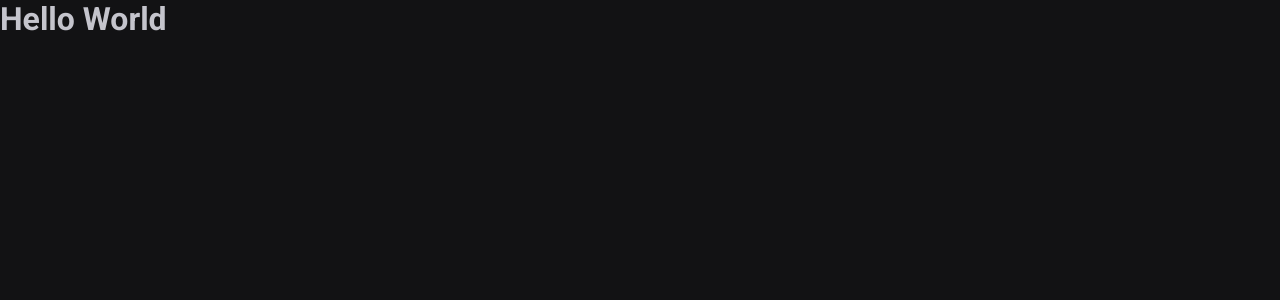
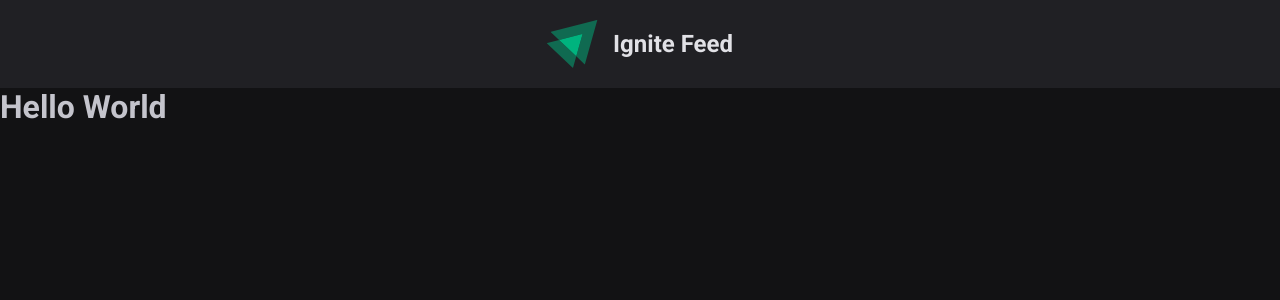
Before and after one commit to juanfariasdev/IG.Feed-social-network, a React (Vite) app: page / in a window 1280 px wide. Shown: the top 300 px of the page. Built offline with nearby package versions, Linux system fonts and the light colour scheme.

Commit message:
feat: ✨Header added

```diff
--- a/src/App.tsx
+++ b/src/App.tsx
@@ -1,9 +1,11 @@
+import { Header } from './components/Header';
 import './styles/global.scss';
 
 function App() {
 
   return (
     <>
+    <Header />
       <h1>Hello World</h1>
     </>
   )
--- /dev/null
+++ b/src/components/Header/Header.module.scss
@@ -0,0 +1,27 @@
+.header {
+    display: flex;
+    justify-content: center;
+    align-items: center;
+
+    background: var(--gray-800);
+
+    padding: 1.25rem 0;
+
+    img {
+        height: 3rem;
+
+        @media(min-width: 250px){
+            margin-right: 15px;
+        }
+    }
+
+    span {
+        color: var(--gray-100);
+        font-weight: 700;
+        font-size: 1.5rem;
+
+        @media(max-width: 250px){
+            display: none;
+        }
+    }
+}
--- /dev/null
+++ b/src/components/Header/index.tsx
@@ -0,0 +1,14 @@
+import styles from './Header.module.scss';
+import IgniteLogo from '../../assets/ignite-logo.svg'
+
+function Header(){
+    return (
+        <header className={styles.header}>
+            <img src={IgniteLogo} alt="logotipo do ignite" />
+            <span>Ignite Feed</span>
+        </header>
+    )
+}
+
+
+export { Header }
```
